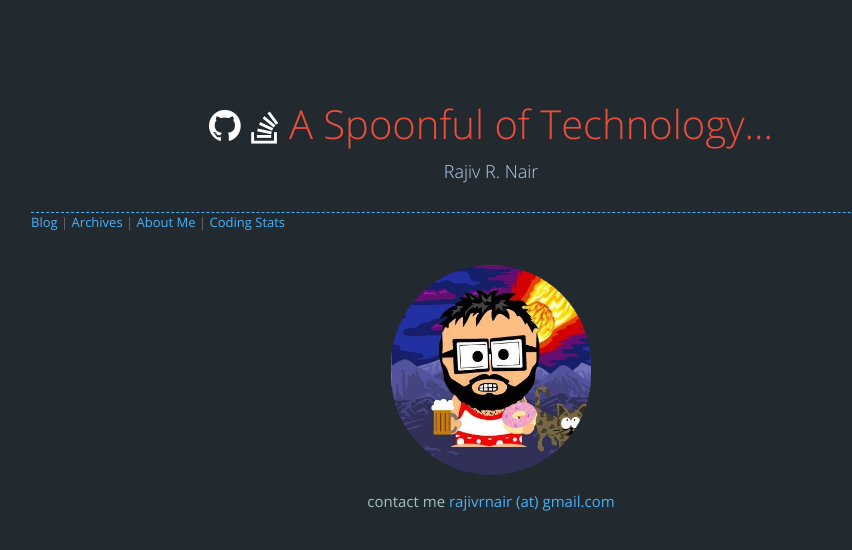
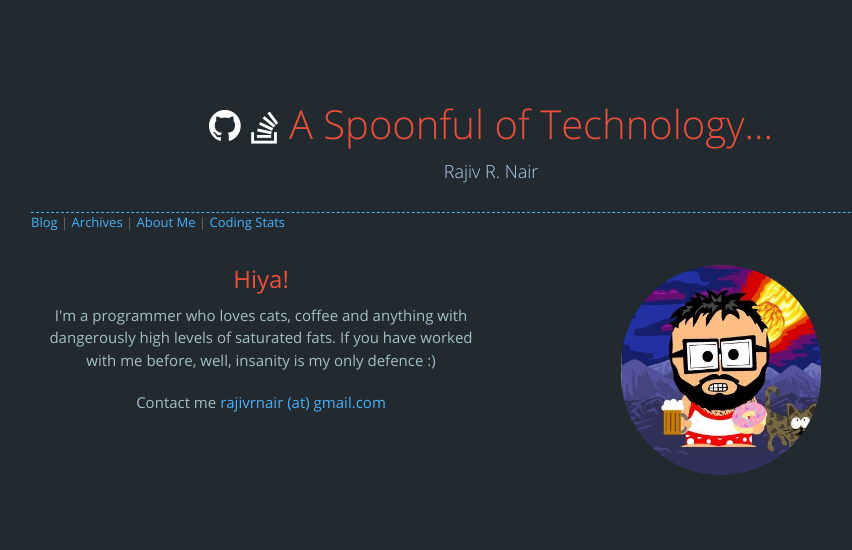
Before and after one commit to rajivrnair/rajivrnair.github.io, a Jekyll site: the page built from index.html, in a window 1280 px wide. Shown: the top 550 px of the page, without its empty margins (149-1001 px from the left). Built offline with Jekyll 4.4.1, drawn with Linux system fonts in a browser that asks for light colours; nearby versions of some CDN libraries; comment, search, counter and statistics services are not loaded.

Commit message:
Fix index page message

```diff
--- a/index.html
+++ b/index.html
@@ -5,5 +5,14 @@ layout: welcome
 
  <div class="text-center">
   <img class="circular" src="{{site.baseurl}}/images/local/profile.jpeg" >
-  <p>contact me <a href="mailto:rajivrnair@gmail.com">rajivrnair (at) gmail.com</a></p>
+  <div id="about_me" class="col-md-6 post-nav">
+    <h2>Hiya!</h2>
+    <p>
+      I'm a programmer who loves cats, coffee and anything with dangerously high levels of saturated fats.
+      If you have worked with me before, well, insanity is my only defence :)
+    </p>
+    <p>Contact me <a href="mailto:rajivrnair@gmail.com">rajivrnair (at) gmail.com</a></p>
+  </div>
+
+
 </div>
```
